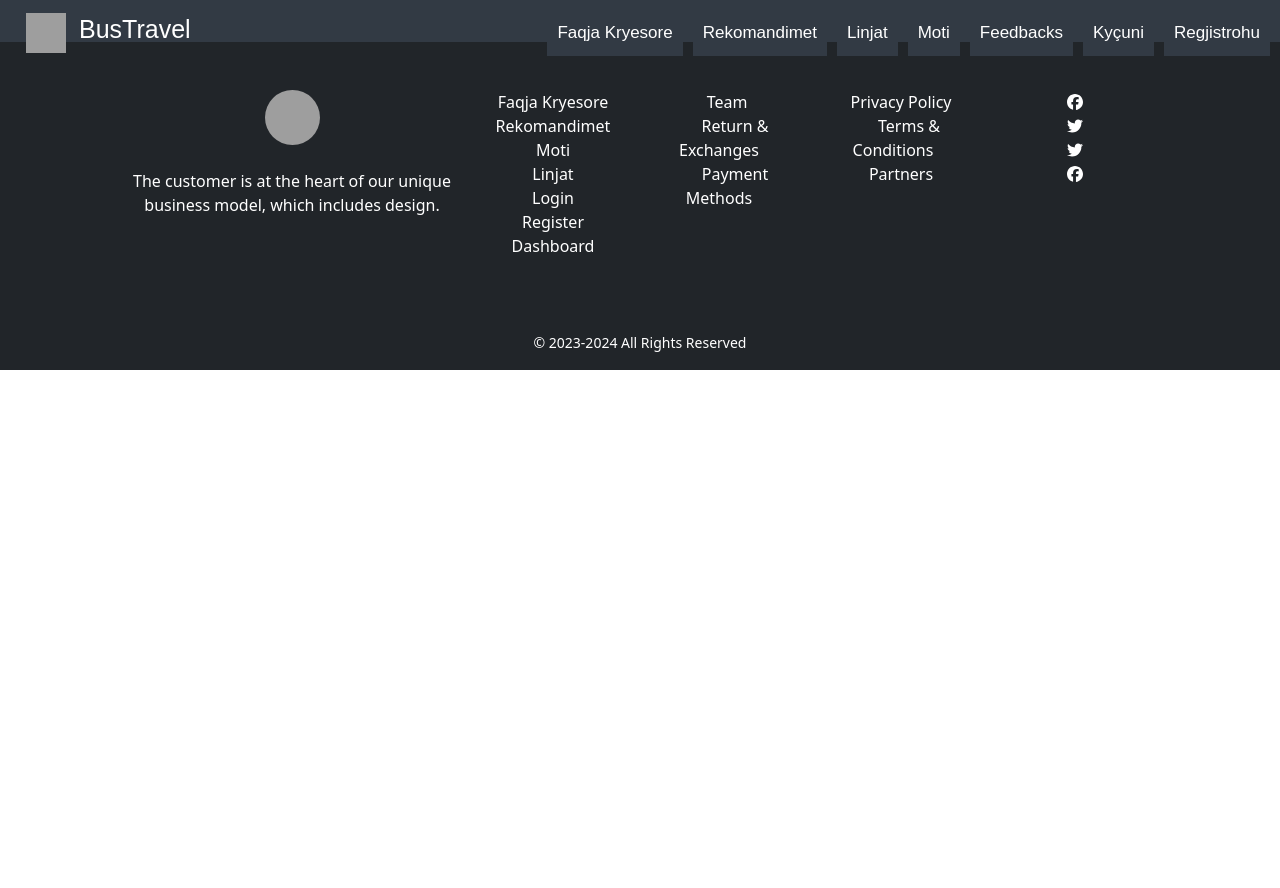
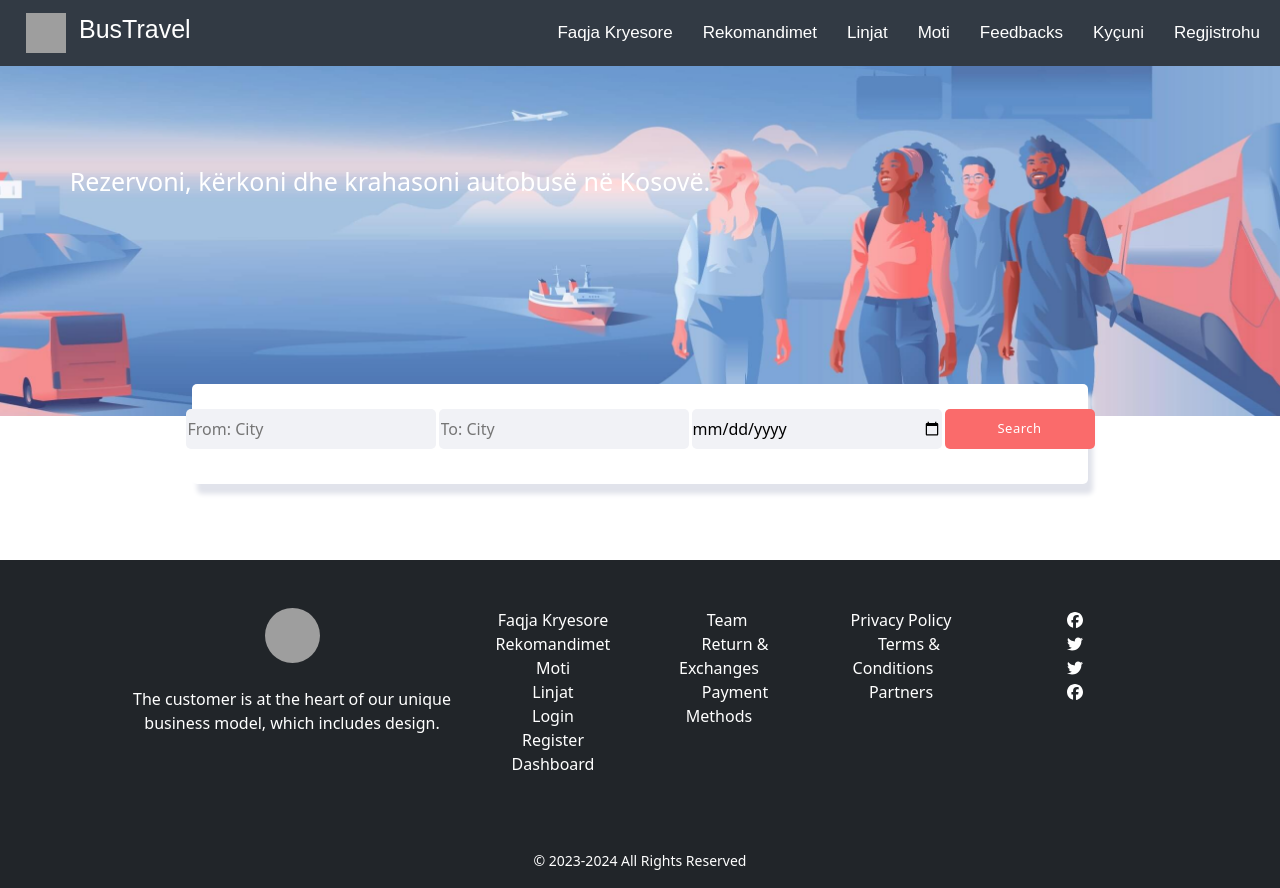
Before and after one commit to albinabazi/BusTravel, a React (Create React App) app in the folder front-end/: page / in a window 1280 px wide. Before the commit the page ends 800 px from the top, so only its background shows below. Built offline with nearby package versions, Linux system fonts and the light colour scheme; grey boxes are pictures that could not be loaded.

Commit message:
some changes

```diff
--- a/front-end/src/App.js
+++ b/front-end/src/App.js
@@ -13,6 +13,7 @@ import AllFeedbacks from './components/AllFeedbacks';
 import AddFeedback from './components/AddFeedback';
 import EditFeedback from './components/EditFeedback';
 import PaymentMethods from './components/PaymentMethods';
+import MainPage from './components/MainPage';
 import { BrowserRouter as Router, Route, Routes } from 'react-router-dom';
 
 function App() {
@@ -21,6 +22,7 @@ function App() {
             <Router>
                 <Header />
                 <Routes>
+                    <Route path="/" element={<MainPage />} />
                     <Route path="/login" element={<Login />} />
                     <Route path="/register" element={<Register />} />
                     <Route path="/passengerDetails" element={<PassengerDetails />} />
--- a/front-end/src/components/EditFeedback.js
+++ b/front-end/src/components/EditFeedback.js
@@ -132,4 +132,4 @@ const EditFeedback = (props) => {
   );
 }
 
-export default EditFeedback;
+export default <EditFeedback />;
--- a/front-end/src/components/Feedback.js
+++ b/front-end/src/components/Feedback.js
@@ -105,4 +105,4 @@ const sortByDate = () => {
   )
 
 }
-export default Feedback;
+export default <Feedback />;
--- a/front-end/src/components/FeedbackPage.js
+++ b/front-end/src/components/FeedbackPage.js
@@ -82,4 +82,4 @@ const FeedbackPage = () => {
       )
 }
 
-export default FeedbackPage;
+export default <FeedbackPage />;
--- /dev/null
+++ b/front-end/src/components/MainPage.js
@@ -0,0 +1,205 @@
+import background from './front_page.jpeg';
+import React, { useState } from 'react';
+
+const cities = ["Prishtina", "Peja", "Klina", "Ferizaj"]; //example
+
+const MainPage = () => {
+
+    const [departureCity, setDepartureCity] = useState('');
+    const [destinationCity, setDestinationCity] = useState('');
+    const [departureOptions, setDepartureOptions] = useState([]);
+    const [destinationOptions, setDestinationOptions] = useState([]);
+
+
+    const handleDepartureChange = (event) => {
+        const value = event.target.value;
+        setDepartureCity(value);
+        filterDepartureOptions(value);
+      };
+
+      const handleDestinationChange = (event) => {
+        const value = event.target.value;
+        setDestinationCity(value);
+        filterDestinationOptions(value);
+      };
+
+      const filterDepartureOptions = (searchTerm) => {
+        const filteredCities = cities.filter(city =>
+          city.toLowerCase().startsWith(searchTerm.toLowerCase())
+        );
+        setDepartureOptions(filteredCities);
+      };
+
+      const filterDestinationOptions = (searchTerm) => {
+        const filteredCities = cities.filter(city =>
+          city.toLowerCase().startsWith(searchTerm.toLowerCase())
+        );
+        setDestinationOptions(filteredCities);
+      };
+
+      const handleDepartureSelect = (city) => {
+        setDepartureCity(city);
+        setDepartureOptions([]);
+      };
+
+      const handleDestinationSelect = (city) => {
+        setDestinationCity(city);
+        setDestinationOptions([]);
+      };
+
+      const handleSearch = () => {
+       // console.log("Searching for bus from", departureCity, "to", destinationCity);
+      };
+
+    return (
+           <>
+             <div>
+                <div>
+                    <img src={background} style={{
+                                                top: "auto",
+                                                right:0,
+                                                position: "absolute",
+                                                objectFit:"cover",
+                                                width: "100%",
+                                                height: "350px"}} />
+                </div>
+                <div >
+                    <h1 style={{
+                                position: "relative",
+                                paddingTop: "100px",
+                                paddingRight: "500px",
+                                color: "white",
+                                fontSize: "25px"
+                                }}>Rezervoni, kërkoni dhe krahasoni autobusë në Kosovë.</h1>
+                </div>
+            </div>
+            <div style={{height: "300px"}}>
+
+            </div>
+
+
+            <form style={{backgroundColor: "white",
+                                                position: "relative",
+                                                display: "flex",
+                                                flexDirection: "row",
+                                                justifyContent: "center",
+                                                margin: "auto",
+                                                width: "70%",
+                                                height: "100px",
+                                                borderRadius: "5px",
+                                                marginTop: "-120px",
+                                                boxShadow: "5px 10px 5px #e1e3eb",
+                                                marginBottom: "100px"}}>
+            <div style={{display: "flex"}}>
+                        <div className="dropdown">
+                            <input
+                            type="text"
+                            id="departure"
+                            value={departureCity}
+                            onChange={handleDepartureChange}
+                            placeholder='From: City'
+                            required
+                            style={{
+                                width: "250px",
+                                height: "40px",
+                                backgroundColor: "#f1f2f6",
+                                borderRadius: "5px",
+                                marginTop: "25px",
+                                marginRight: "3px",
+                                border: 0
+                            }}
+                            />
+                            {departureOptions.length > 0 && (
+                            <ul className="dropdown-list" style={{
+                                                                listStyleType: "none",
+                                                                width: "150px",
+                                                                padding: 0,
+                                                                margin: 0,
+                                                                border: "1px solid #ccc",
+                                                                borderTop: "none",
+                                                                borderRadius: "0 0 5px 5px",
+                                                                position: "absolute",
+                                                                backgroundColor: "#fff",
+                                                                zIndex: "1",
+                                                                cursor: "pointer"
+                                                                    }}>
+                                {departureOptions.map((city, index) => (
+                                <li key={index} onClick={() => handleDepartureSelect(city)}>
+                                    {city}
+                                </li>
+                                ))}
+                            </ul>
+                            )}
+                        </div>
+
+
+                        <div className="dropdown">
+                            <input
+                            type="text"
+                            id="destination"
+                            value={destinationCity}
+                            onChange={handleDestinationChange}
+                            placeholder='To: City'
+                            required
+                            style={{ width: "250px",
+                            height: "40px",
+                            backgroundColor: "#f1f2f6",
+                            borderRadius: "5px",
+                            marginTop: "25px",
+                            marginRight: "3px",
+                            border: 0}}
+                            />
+                            {destinationOptions.length > 0 && (
+                            <ul className="dropdown-list" style={{
+                                                                listStyleType: "none",
+                                                                width: "150px",
+                                                                padding: 0,
+                                                                margin: 0,
+                                                                border: "1px solid #ccc",
+                                                                borderTop: "none",
+                                                                borderRadius: "0 0 5px 5px",
+                                                                position: "absolute",
+                                                                backgroundColor: "#fff",
+                                                                zIndex: "1",
+                                                                cursor: "pointer"
+                                                                    }}>
+                                {destinationOptions.map((city, index) => (
+                                <li key={index} onClick={() => handleDestinationSelect(city)}>
+                                    {city}
+                                </li>
+                                ))}
+                            </ul>
+                            )}
+                        </div>
+
+
+                    <input type='date' id="date" style={{width: "250px",
+                                                        height: "40px",
+                                                        backgroundColor: "#f1f2f6",
+                                                        borderRadius: "5px",
+                                                        marginTop: "25px",
+                                                        marginRight: "3px",
+                                                        border: 0,
+                                                        }}></input>
+            </div>
+
+                <div>
+                    <button type='submit'  style={{ width: "150px",
+                                    height: "40px",
+                                    border: "none",
+                                    color: "white",
+                                    backgroundColor: "#fa6b6b",
+                                    borderRadius: "5px",
+                                    marginTop: "25px",
+                                    fontSize: "13px",
+                                    letterSpacing: ".5px",
+                                    }} >Search</button>
+                </div>
+            </form>
+           </>
+    );
+}
+
+
+
+export default MainPage;
```
Also changed, not shown: front-end/src/components/front_page.jpeg (added).
